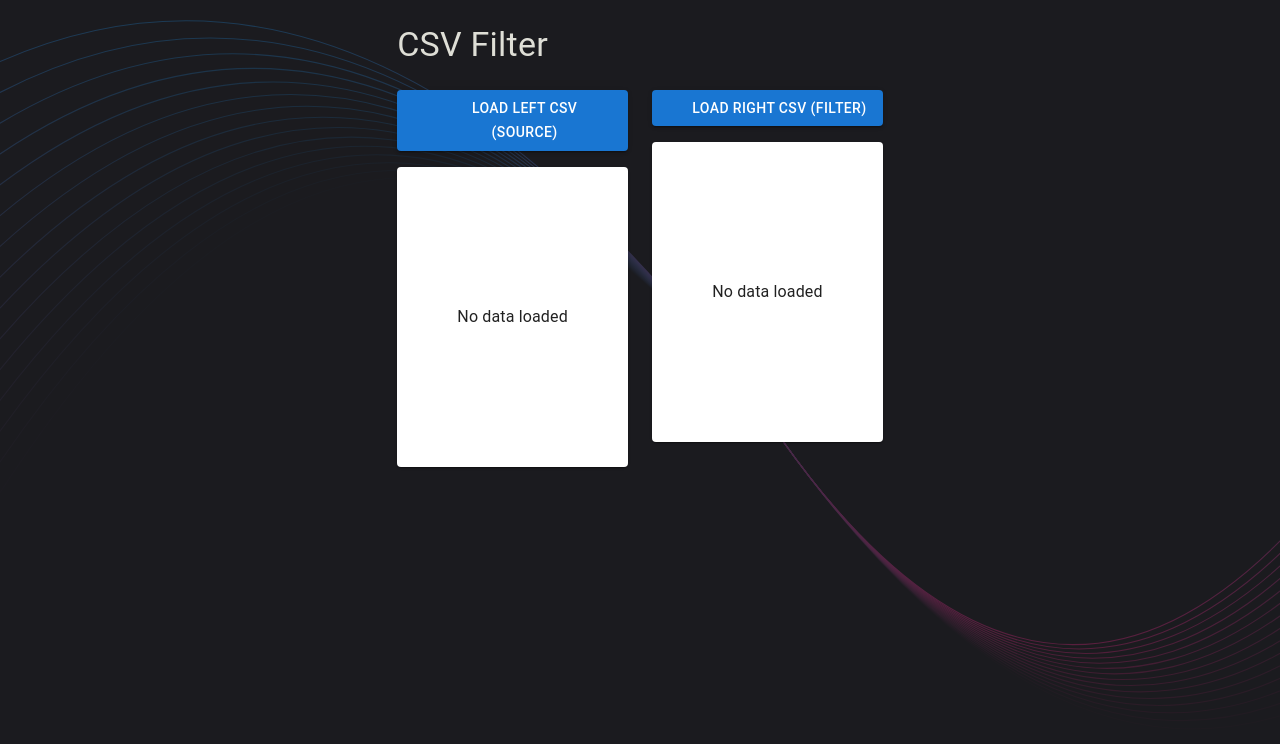
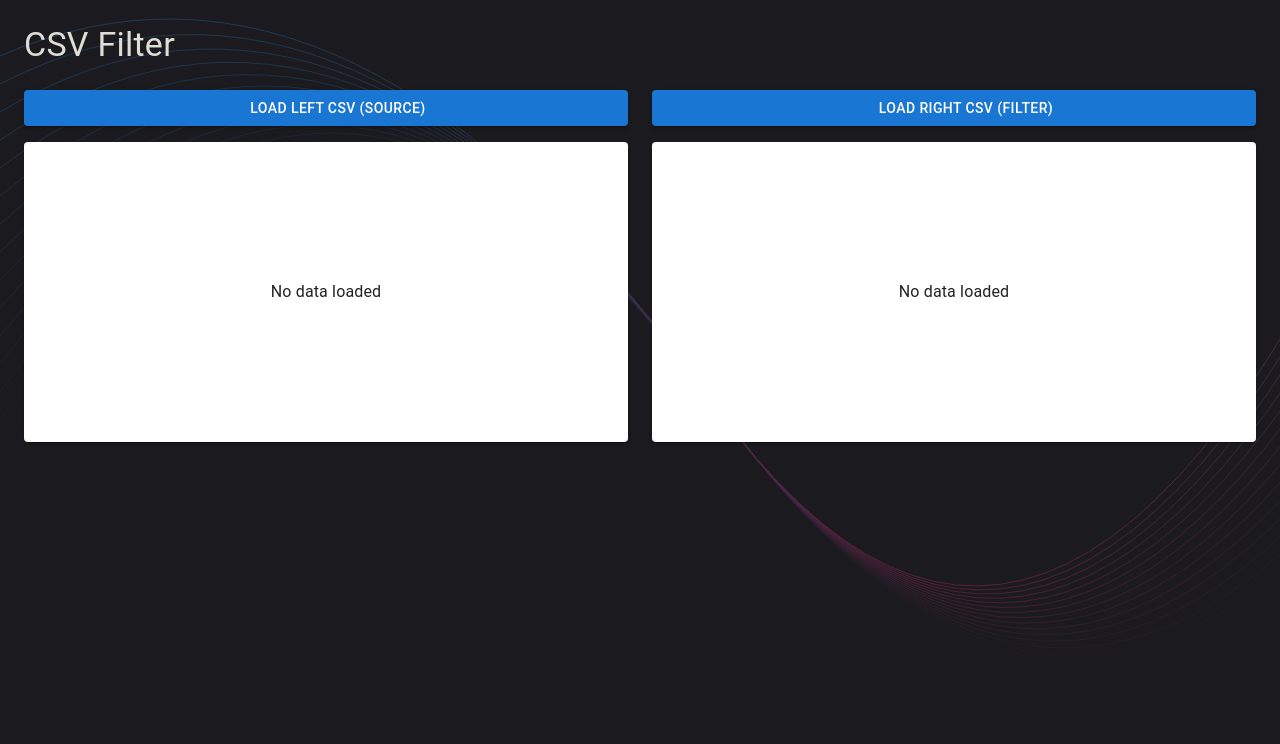
Before and after one commit to andrewtheguy/csv-filter, a React (Vite) app in the folder src/renderer/: page / in a window 1280 px wide. Shown: the top 744 px of the page. Built offline with nearby package versions, Linux system fonts and the light colour scheme; some icons are missing.

Commit message:
clean up

```diff
--- a/src/renderer/src/assets/main.css
+++ b/src/renderer/src/assets/main.css
@@ -1,9 +1,8 @@
 @import './base.css';
 
 body {
-  display: flex;
-  align-items: center;
-  justify-content: center;
+  margin: 0;
+  padding: 0;
   overflow: hidden;
   background-image: url('./wavy-lines.svg');
   background-size: cover;
@@ -27,11 +26,8 @@ code {
 }
 
 #root {
-  display: flex;
-  align-items: center;
-  justify-content: center;
-  flex-direction: column;
-  margin-bottom: 80px;
+  width: 100%;
+  height: 100%;
 }
 
 .logo {
```
Also changed, not shown: 1 other file (tests, documents, lock files or other folders).
